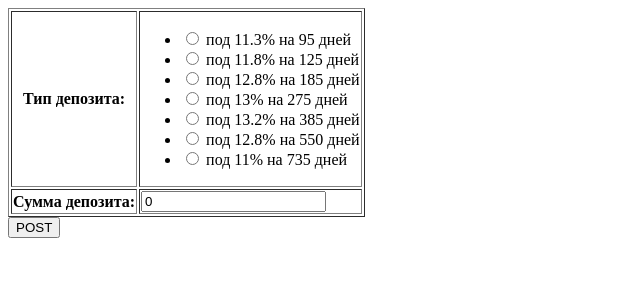
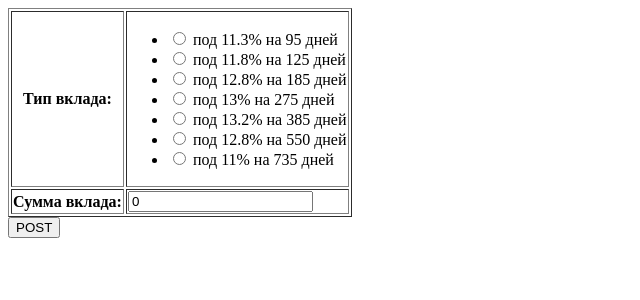
Before and after one commit to PTaHHHa/Django_Coursework, a Django app: page /profile/deposit in a window 1280 px wide. Shown: the top 300 px of the page, without its empty margins (0-640 px from the left). Run offline with Django 3.2, Linux system fonts and the light colour scheme; a user stored in the database is signed in.

Commit message:
small fixes

```diff
--- a/Bank/forms.py
+++ b/Bank/forms.py
@@ -87,4 +87,6 @@ class AccountAdmin(admin.ModelAdmin):
 
 
 class DepositAdmin(admin.ModelAdmin):
+    readonly_fields = ('temporary_deposit_income', 'temporary_total_income', 'tax_rate',
+                      'deposit_creating_date', 'deposit_end_date')
     form = DepositForm
--- a/Bank/models.py
+++ b/Bank/models.py
@@ -126,20 +126,25 @@ class Deposits(models.Model):
 
     profile = models.OneToOneField(Profile, on_delete=models.CASCADE)
     deposit_type = models.CharField(max_length=900, choices=DEPOSIT_TYPE, null=False, default=0,
-                                    verbose_name='Тип депозита')
-    deposit_value = models.IntegerField(blank=False, unique=False, default=0, null=False, verbose_name='Сумма депозита')
+                                    verbose_name='Тип вклада')
+    deposit_value = models.IntegerField(blank=False, unique=False, default=0, null=False, verbose_name='Сумма вклада')
     temporary_deposit_income = models.DecimalField(max_digits=10, decimal_places=2,
-                                                   blank=False, unique=False, default=0, null=True, editable=False)
+                                                   blank=False, unique=False, default=0, null=True, editable=False
+                                                   , verbose_name='Доход от вклада')
     temporary_total_income = models.DecimalField(max_digits=10, decimal_places=2,
-                                                 blank=False, unique=False, default=0, null=True, editable=False)
+                                                 blank=False, unique=False, default=0, null=True, editable=False
+                                                 , verbose_name='Сумма в конце срока')
     deposit_income = models.DecimalField(max_digits=10, decimal_places=2,
                                          blank=False, unique=False, default=0, null=False, editable=False)
     total_income = models.DecimalField(max_digits=10, decimal_places=2,
                                        blank=False, unique=False, default=0, null=False, editable=False)
-    deposit_creating_date = models.DateField(blank=False, default=datetime.date.today, editable=False)
-    deposit_end_date = models.DateField(blank=False, default=datetime.date.today, editable=False)
+    deposit_creating_date = models.DateField(blank=False, default=datetime.date.today, editable=False
+                                             , verbose_name='Дата открытия вклада')
+    deposit_end_date = models.DateField(blank=False, default=datetime.date.today,
+                                        editable=False, verbose_name='Дата закрытия вклада')
     tax_rate = models.DecimalField(max_digits=4, decimal_places=2,
-                                   blank=False, unique=False, default=0, null=False, editable=False)
+                                   blank=False, unique=False, default=0, null=False, editable=False
+                                   , verbose_name='Налог')
 
     class Meta:
         verbose_name_plural = "Вклады"
```
Also changed, not shown: templates/profile.html (+14 -0 lines), Bank/migrations/0023_auto_20200427_1917.py (added), db.sqlite3.
